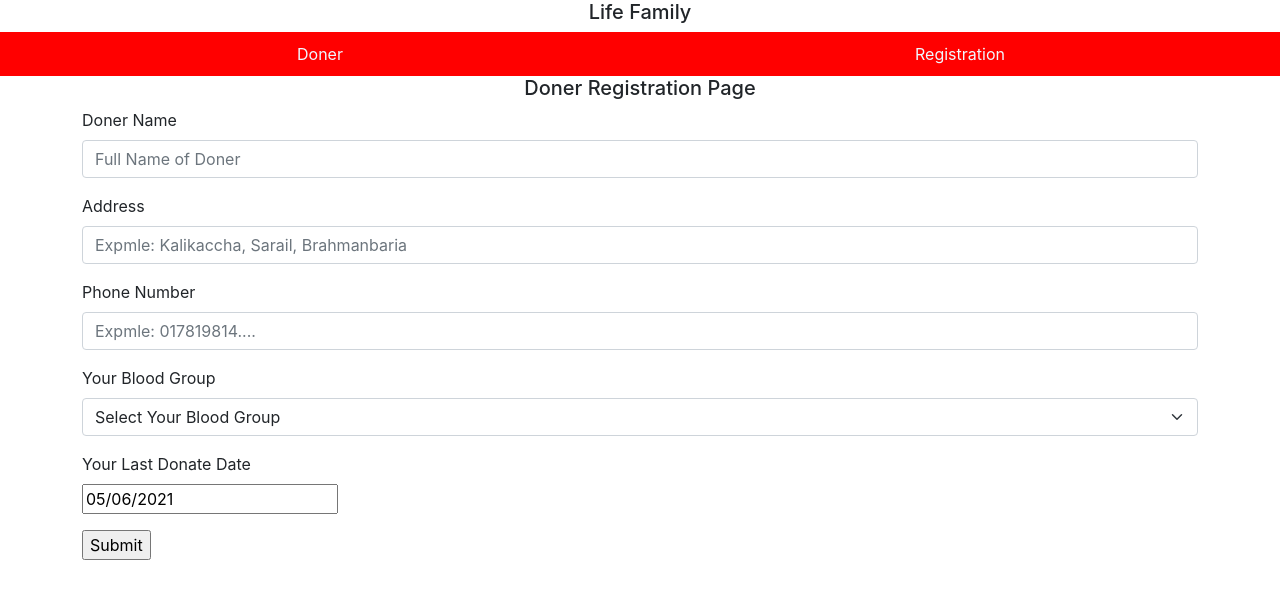
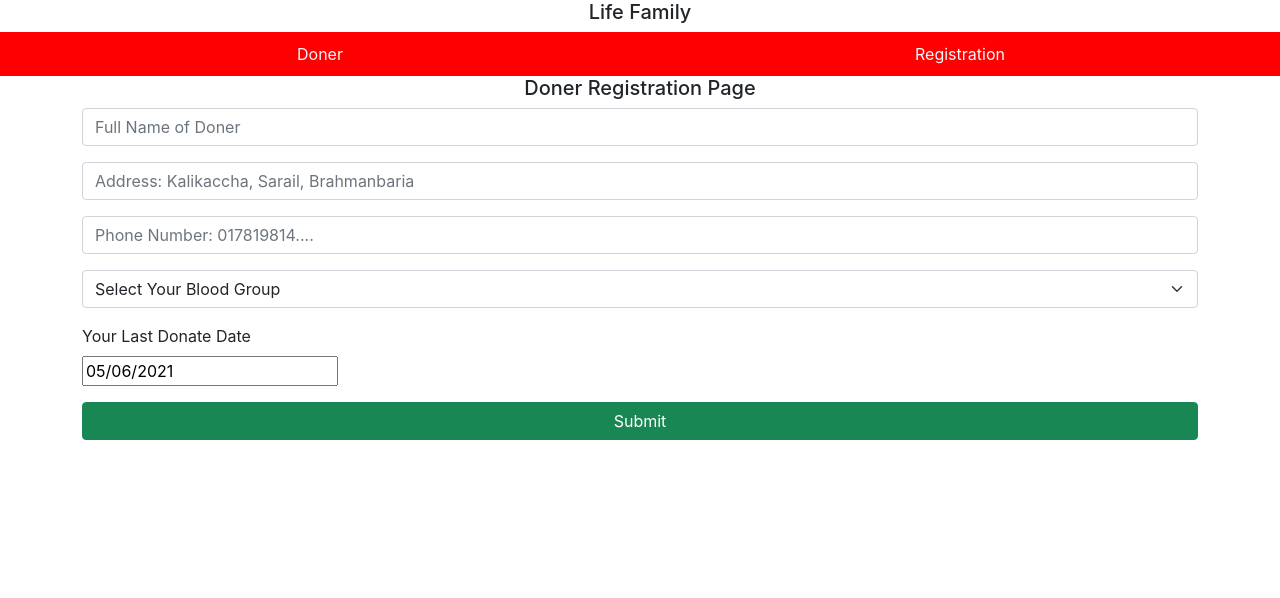
Before and after one commit to murshedkoli/life-family-blood-group-client, a React (Create React App) app: page /registration in a window 1280 px wide. Shown: the top 598 px of the page. Built offline with nearby package versions, Linux system fonts and the light colour scheme.

Commit message:
clean form add duplication restriction code

```diff
--- a/src/components/DonerList/DonerList.js
+++ b/src/components/DonerList/DonerList.js
@@ -13,7 +13,7 @@ const DonerList = () => {
             .then(res => res.json())
             .then(data => {
 
-                setDoners(data)
+                setDoners(data.reverse());
 
             })
     }, [formData])
--- a/src/components/Registration/Form.js
+++ b/src/components/Registration/Form.js
@@ -42,7 +42,7 @@ const Form = () => {
         })
         .then(res => res.json())
         .then(data=> {
-            if(data.insertedCount){
+            if(data>0){
                 alert('Your Registration Succefully Complete')
                 history.push('/')
 
@@ -62,19 +62,15 @@ const Form = () => {
             <h5 style={{ textAlign: 'center' }}>Doner Registration Page</h5>
             <form onSubmit={formOnSubmit}>
                 <div className="mb-3">
-                    <label htmlFor="name" className="form-label">Doner Name</label>
                     <input onBlur={handleOnBlur} type="text" className="form-control" id="name" name="name" placeholder="Full Name of Doner" required />
                 </div>
                 <div className="mb-3">
-                    <label htmlFor="address" className="form-label">Address</label>
-                    <input onBlur={handleOnBlur} type="text" className="form-control" id="address" name="address" placeholder="Expmle: Kalikaccha, Sarail, Brahmanbaria" required />
+                    <input onBlur={handleOnBlur} type="text" className="form-control" id="address" name="address" placeholder="Address: Kalikaccha, Sarail, Brahmanbaria" required />
                 </div>
                 <div className="mb-3">
-                    <label htmlFor="phone" className="form-label">Phone Number</label>
-                    <input onBlur={handleOnBlur} type="number" className="form-control" id="phone" name="phone" placeholder="Expmle: 017819814...." required />
+                    <input onBlur={handleOnBlur} type="number" className="form-control" id="phone" name="phone" placeholder="Phone Number: 017819814...." required />
                 </div>
                 <div className="mb-3">
-                    <label htmlFor="blood" className="form-label">Your Blood Group</label>
                     <select onBlur={handleOnBlur} class="form-select" id="blood" name="blood" required>
                         <option selected>Select Your Blood Group</option>
                         <option value="A+">A+</option>
@@ -97,7 +93,7 @@ const Form = () => {
                     <button  class="btn btn-primary" type="button">Submit</button>
 
                 </div> */}
-                <input type="submit" value="Submit"/>
+                <input className="btn btn-success" style={{width:'100%',}} type="submit" value="Submit"/>
 
             </form>
         </div>
```
